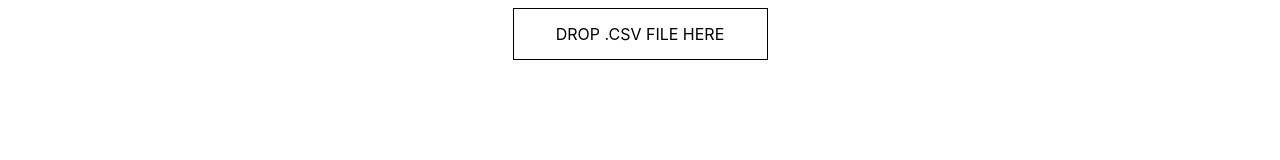
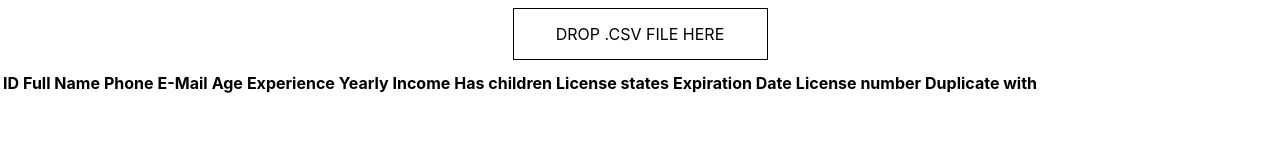
Before and after one commit to yurich30/Radency-test, a React (Create React App) app: page / in a window 1280 px wide. Shown: the part 134-294 px from the top of the page. Built offline with nearby package versions, Linux system fonts and the light colour scheme.

Commit message:
add Table component

```diff
--- a/src/App.js
+++ b/src/App.js
@@ -2,6 +2,7 @@ import React from 'react'
 import CSVReader from 'react-csv-reader';
 import {parse} from 'papaparse'
 import './App.css';
+import Table from './components/Table';
 
 function App() {
 
@@ -16,7 +17,7 @@ function App() {
 		transformHeader: header =>
 		  header
 			.toLowerCase()
-			.replace(/\W/g, '_')
+			.replace(/\W/g, '')
 			.slice()
 	  }
 
@@ -57,6 +58,7 @@ function App() {
 					})
 				}}>
 			DROP .CSV FILE HERE</div>
+			<Table workers={workers}/>
     </div>
   );
 }
--- /dev/null
+++ b/src/components/Table.js
@@ -0,0 +1,42 @@
+const Table = (props) => {
+
+    const workers = props.workers;
+
+    return (
+        <div>
+            <table className="table">
+                <tr>
+                    <th>ID</th>
+                    <th>Full Name</th>
+                    <th>Phone</th>
+                    <th>E-Mail</th>
+                    <th>Age</th>
+                    <th>Experience</th>
+                    <th>Yearly Income</th>
+                    <th>Has children</th>
+                    <th>License states</th>
+                    <th>Expiration Date</th>
+                    <th>License number</th>
+                    <th>Duplicate with</th>
+                </tr>
+                {workers.map( (worker) =>
+                    <tr key={Object.keys(workers)}>
+                        <td>{worker.id}</td>
+                        <td>{worker.fullname}</td>
+                        <td>{worker.phone}</td>
+                        <td>{worker.email}</td>
+                        <td>{worker.age}</td>
+                        <td>{worker.experience}</td>
+                        <td>{worker.yearlyincome}</td>
+                        <td>{worker.haschildren}</td>
+                        <td>{worker.licensestates}</td>
+                        <td>{worker.expirationdate}</td>
+                        <td>{worker.licensenumber}</td>
+                        <td></td>
+                    </tr>)}
+            </table>
+        </div>
+    )
+}
+
+export default Table
```
